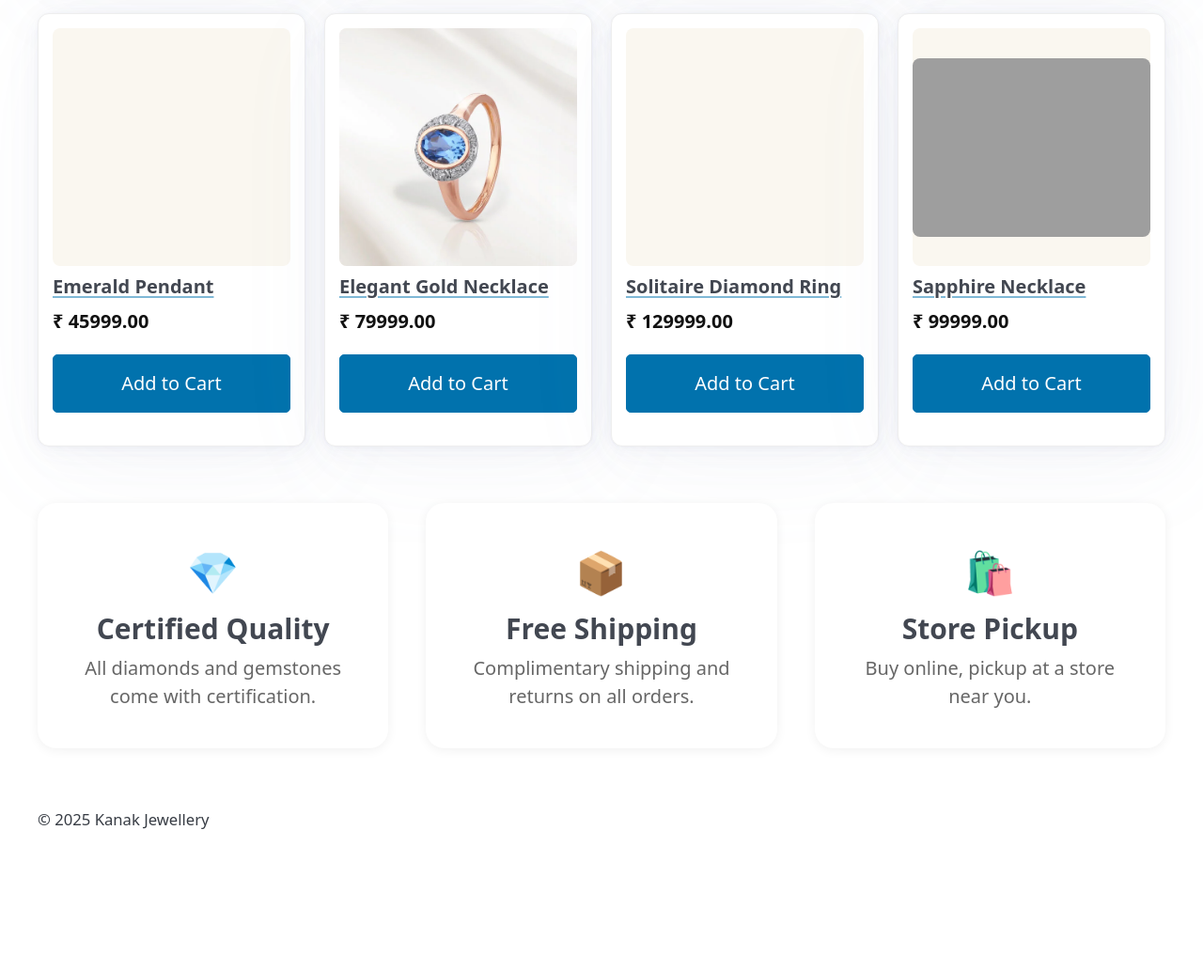
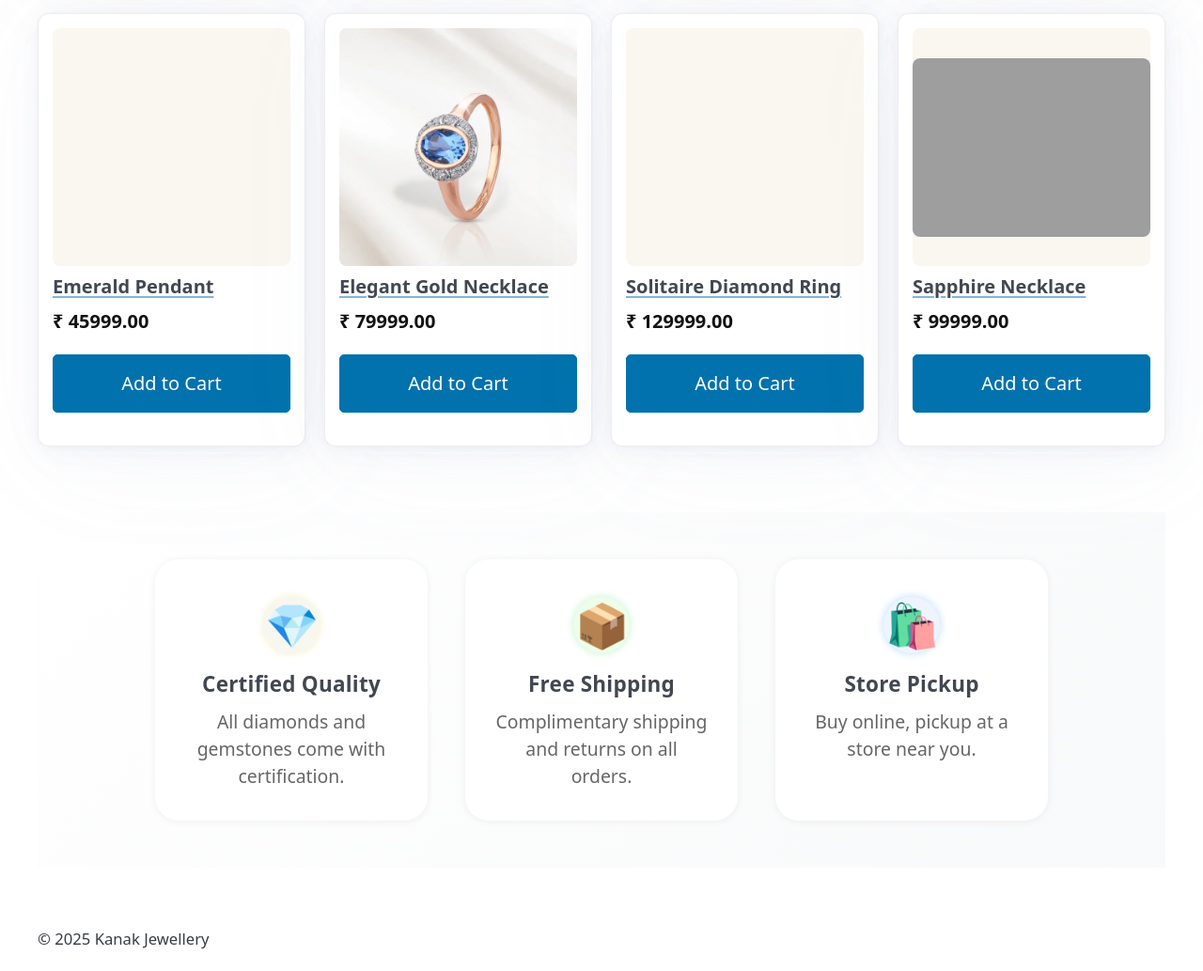
Before and after one commit to Kashishjain02/anmoljwellers, a Django app: page / in a window 1280 px wide. Shown: the part 3488-4521 px from the top of the page at 94% size. Before the commit the page ends 4370 px from the top, so only its background shows below. Run offline with Django 5.2, Linux system fonts and the light colour scheme; data comes from the database, SQL or seed files in the repository; data that the repository does not hold is empty; some libraries are stand-ins or nearby versions; grey boxes are pictures that could not be loaded.

Commit message:
responsiveness fixed

```diff
--- a/templates/shop/home.html
+++ b/templates/shop/home.html
@@ -106,24 +106,78 @@
   </div>
 </section>
 
-<section class="assurance">
-  <div class="assurance-grid">
-    <div class="assurance-card">
-      <div>&#128142;</div>
-      <h3>Certified Quality</h3>
-      <p>All diamonds and gemstones come with certification.</p>
+<section class="assurance" style="padding: 2.5rem 1rem; background: linear-gradient(135deg, #fff, #f8f9fa); margin-top: 2.5rem;">
+  <div class="assurance-grid" style="
+    display: grid;
+    grid-template-columns: repeat(auto-fit, minmax(220px, 1fr));
+    gap: 2rem;
+    max-width: 950px;
+    margin: 0 auto;
+    align-items: stretch;
+  ">
+    <div class="assurance-card" style="
+      background: #fff;
+      border-radius: 1.25rem;
+      box-shadow: 0 1px 8px 0 rgba(0,0,0,0.06);
+      text-align: center;
+      padding: 2rem 1.5rem 1.6rem 1.5rem;
+      display: flex;
+      flex-direction: column;
+      align-items: center;
+      transition: box-shadow 0.22s;
+    ">
+      <div style="font-size: 2.3rem; margin-bottom: 1rem; color: #e0b400; background:#f8f7ef;border-radius:50%;width:60px;height:60px;display:flex;justify-content:center;align-items:center;box-shadow:0 0 0.5rem #f3edc5;">
+        &#128142;
+      </div>
+      <h3 style="font-size: 1.125rem; margin-bottom: 0.6rem; letter-spacing: 0.01em; font-weight: 600;">Certified Quality</h3>
+      <p style="color: #666; font-size:0.97rem; margin:0;">All diamonds and gemstones come with certification.</p>
     </div>
-    <div class="assurance-card">
-      <div>&#128230;</div>
-      <h3>Free Shipping</h3>
-      <p>Complimentary shipping and returns on all orders.</p>
+    <div class="assurance-card" style="
+      background: #fff;
+      border-radius: 1.25rem;
+      box-shadow: 0 1px 8px 0 rgba(0,0,0,0.06);
+      text-align: center;
+      padding: 2rem 1.5rem 1.6rem 1.5rem;
+      display: flex;
+      flex-direction: column;
+      align-items: center;
+      transition: box-shadow 0.22s;
+    ">
+      <div style="font-size: 2.3rem; margin-bottom: 1rem; color: #279015; background:#edfde9;border-radius:50%;width:60px;height:60px;display:flex;justify-content:center;align-items:center;box-shadow:0 0 0.5rem #c6f2ce;">
+        &#128230;
+      </div>
+      <h3 style="font-size: 1.125rem; margin-bottom: 0.6rem; letter-spacing: 0.01em; font-weight: 600;">Free Shipping</h3>
+      <p style="color: #666; font-size:0.97rem; margin:0;">Complimentary shipping and returns on all orders.</p>
     </div>
-    <div class="assurance-card">
-      <div>&#128717;&#65039;</div>
-      <h3>Store Pickup</h3>
-      <p>Buy online, pickup at a store near you.</p>
+    <div class="assurance-card" style="
+      background: #fff;
+      border-radius: 1.25rem;
+      box-shadow: 0 1px 8px 0 rgba(0,0,0,0.06);
+      text-align: center;
+      padding: 2rem 1.5rem 1.6rem 1.5rem;
+      display: flex;
+      flex-direction: column;
+      align-items: center;
+      transition: box-shadow 0.22s;
+    ">
+      <div style="font-size: 2.3rem; margin-bottom: 1rem; color: #1567b1; background:#eef4fd;border-radius:50%;width:60px;height:60px;display:flex;justify-content:center;align-items:center;box-shadow:0 0 0.5rem #bbdafa;">
+        &#128717;&#65039;
+      </div>
+      <h3 style="font-size: 1.125rem; margin-bottom: 0.6rem; letter-spacing: 0.01em; font-weight: 600;">Store Pickup</h3>
+      <p style="color: #666; font-size:0.97rem; margin:0;">Buy online, pickup at a store near you.</p>
     </div>
   </div>
+  <style>
+    @media (max-width: 700px) {
+      .assurance-grid {
+        grid-template-columns: 1fr !important;
+        gap: 1.5rem !important;
+      }
+      .assurance-card {
+        padding: 1.5rem 1rem 1.1rem 1rem !important;
+      }
+    }
+  </style>
 </section>
 
 {% endblock %}
```
